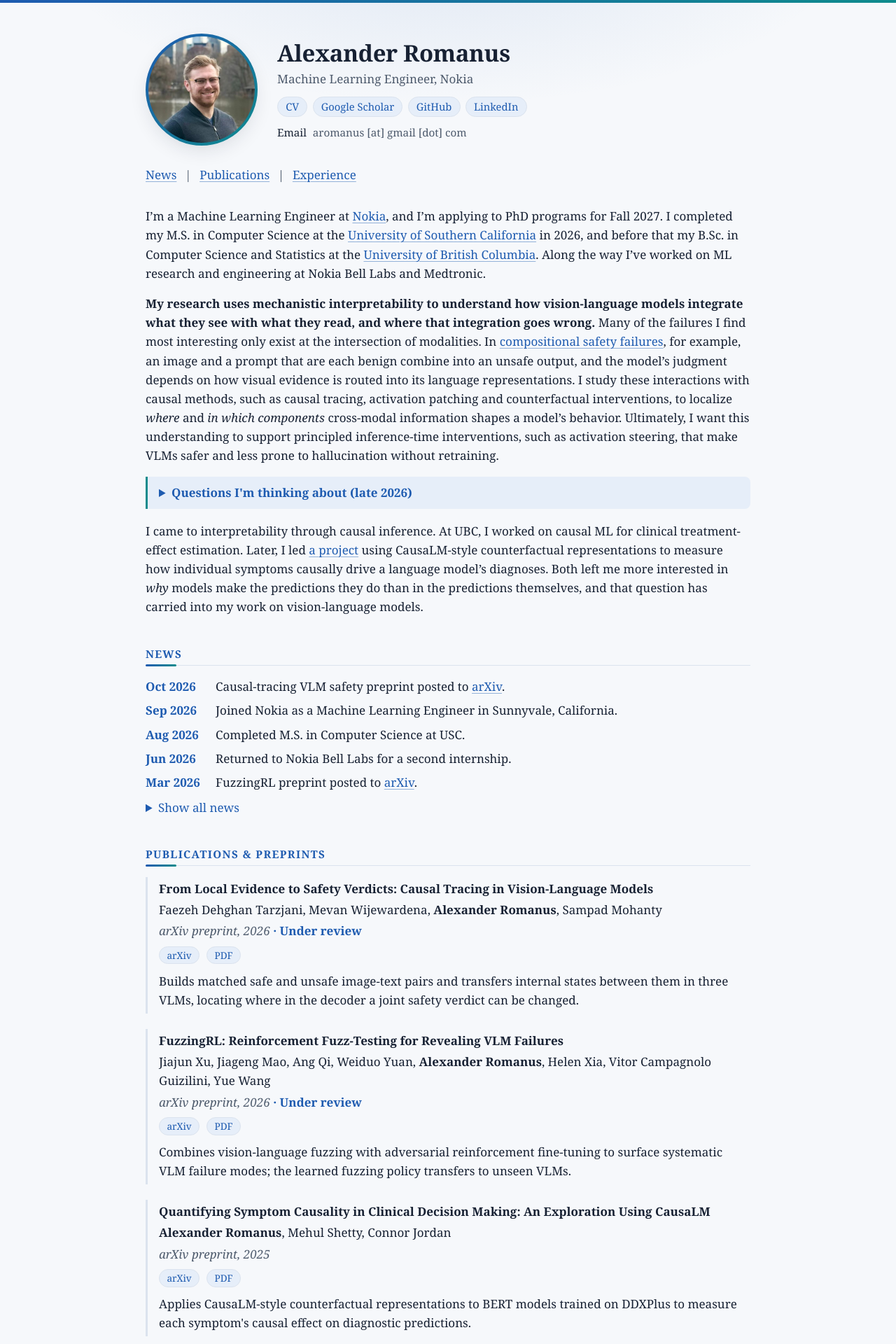
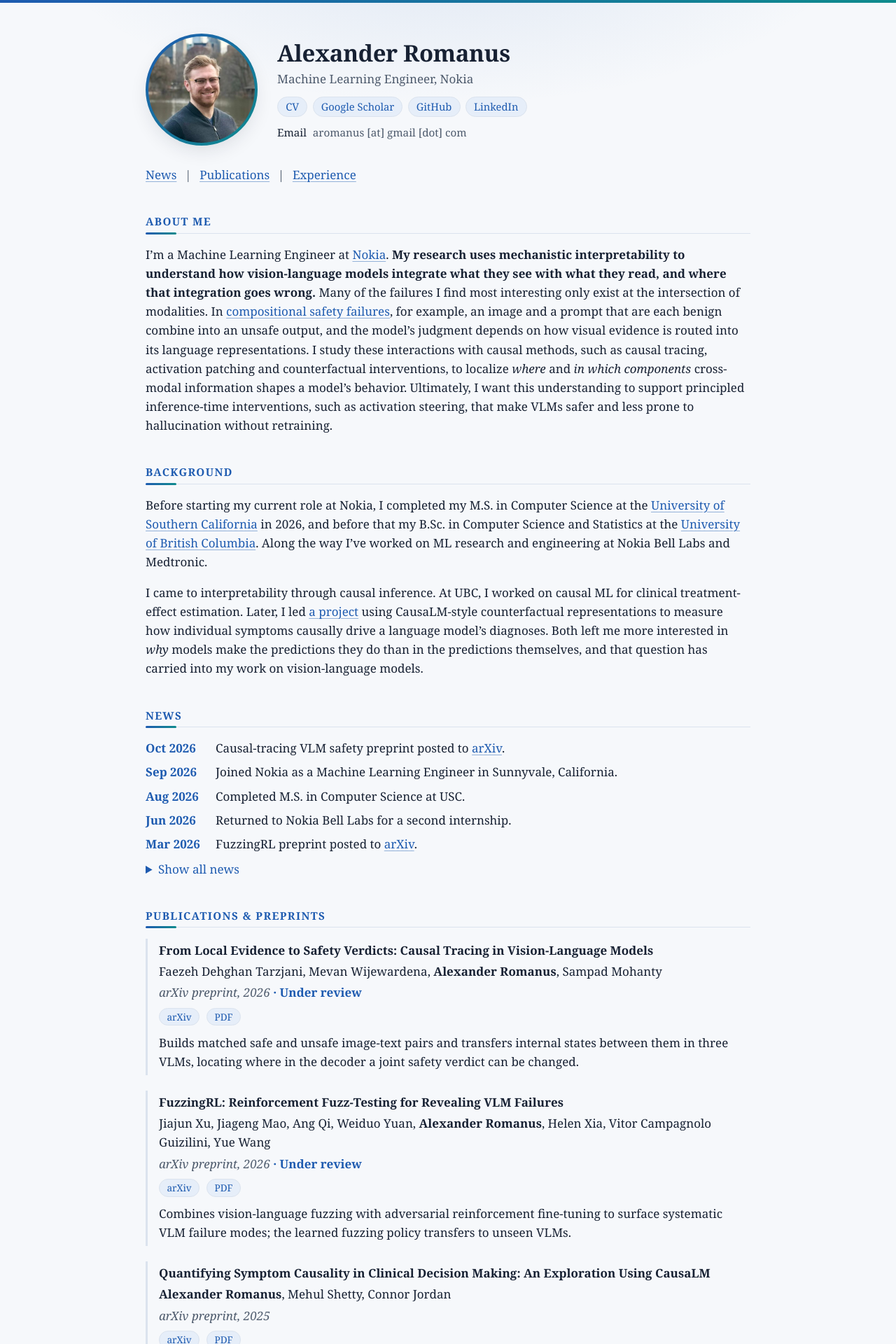
Before and after one commit to Alexr626/alexr626.github.io, a Jekyll site: the page built from index.html, in a window 1280 px wide. Shown: the top 1920 px of the page at 70% size. Built offline with Jekyll 4.4.1, drawn with Linux system fonts in a browser that asks for light colours.

Commit message:
feat: About Me and Background sections
The introduction splits into two named sections, drops the PhD-application line and the questions box. README, AGENTS.md and file comments follow the new includes.

Co-authored-by: Cursor <cursoragent@cursor.com>

```diff
--- a/_config.yml
+++ b/_config.yml
@@ -1,4 +1,5 @@
-# Site settings. Page content lives in _data/ and _includes/intro.md; see README.md.
+# Site settings. Page content lives in _data/, _includes/about.md and
+# _includes/background.md; see README.md.
 
 title: Alexander Romanus
 description: >-
--- a/_data/profile.yml
+++ b/_data/profile.yml
@@ -1,4 +1,5 @@
-# Header, metadata and links. The introduction itself is _includes/intro.md.
+# Header, metadata and links. The About Me and Background text is in
+# _includes/about.md and _includes/background.md.
 #
 # Any value that still contains "[[" is shown on the page as a highlighted
 # placeholder instead of a link, so missing items stay visible.
@@ -8,8 +9,7 @@ name: Alexander Romanus
 author_name: Alexander Romanus
 
 position: Machine Learning Engineer, Nokia
-# Optional line under the position (e.g. "Applying to PhD programs for Fall 2027").
-# Leave empty to hide it; the introduction already says this.
+# Optional line under the position. Leave empty to hide it.
 status: ""
 
 # One-sentence bio used for the meta description and link previews.
--- /dev/null
+++ b/_includes/about.md
@@ -0,0 +1 @@
+I'm a Machine Learning Engineer at [Nokia](https://www.nokia.com/). **My research uses mechanistic interpretability to understand how vision-language models integrate what they see with what they read, and where that integration goes wrong.** Many of the failures I find most interesting only exist at the intersection of modalities. In [compositional safety failures](https://arxiv.org/abs/2610.07514), for example, an image and a prompt that are each benign combine into an unsafe output, and the model's judgment depends on how visual evidence is routed into its language representations. I study these interactions with causal methods, such as causal tracing, activation patching and counterfactual interventions, to localize *where* and *in which components* cross-modal information shapes a model's behavior. Ultimately, I want this understanding to support principled inference-time interventions, such as activation steering, that make VLMs safer and less prone to hallucination without retraining.
--- /dev/null
+++ b/_includes/background.md
@@ -0,0 +1,3 @@
+Before starting my current role at Nokia, I completed my M.S. in Computer Science at the [University of Southern California](https://www.usc.edu/) in 2026, and before that my B.Sc. in Computer Science and Statistics at the [University of British Columbia](https://www.ubc.ca/). Along the way I've worked on ML research and engineering at Nokia Bell Labs and Medtronic.
+
+I came to interpretability through causal inference. At UBC, I worked on causal ML for clinical treatment-effect estimation. Later, I led [a project](https://arxiv.org/abs/2503.19394) using CausaLM-style counterfactual representations to measure how individual symptoms causally drive a language model's diagnoses. Both left me more interested in *why* models make the predictions they do than in the predictions themselves, and that question has carried into my work on vision-language models.
--- a/_includes/intro.md
+++ /dev/null
@@ -1,15 +0,0 @@
-I'm a Machine Learning Engineer at [Nokia](https://www.nokia.com/), and I'm applying to PhD programs for Fall 2027. I completed my M.S. in Computer Science at the [University of Southern California](https://www.usc.edu/) in 2026, and before that my B.Sc. in Computer Science and Statistics at the [University of British Columbia](https://www.ubc.ca/). Along the way I've worked on ML research and engineering at Nokia Bell Labs and Medtronic.
-
-**My research uses mechanistic interpretability to understand how vision-language models integrate what they see with what they read, and where that integration goes wrong.** Many of the failures I find most interesting only exist at the intersection of modalities. In [compositional safety failures](https://arxiv.org/abs/2610.07514), for example, an image and a prompt that are each benign combine into an unsafe output, and the model's judgment depends on how visual evidence is routed into its language representations. I study these interactions with causal methods, such as causal tracing, activation patching and counterfactual interventions, to localize *where* and *in which components* cross-modal information shapes a model's behavior. Ultimately, I want this understanding to support principled inference-time interventions, such as activation steering, that make VLMs safer and less prone to hallucination without retraining.
-
-<details class="questions" markdown="1">
-<summary>Questions I'm thinking about (late 2026)</summary>
-
-- Do VLMs build genuinely shared multimodal representations, or does visual information stay a separable "add-on" to the language model's residual stream?
-- At which layers and components does visual evidence start to change a model's safety or factuality judgment, and how stable is this across model families?
-- How can we tell whether a benchmark is measuring cross-modal reasoning rather than text-only shortcuts?
-- Longer term: can interpretability tools developed for language models carry over to self-supervised, joint-embedding (JEPA-style) world models, whose representations aren't tied to tokens at all?
-
-</details>
-
-I came to interpretability through causal inference. At UBC, I worked on causal ML for clinical treatment-effect estimation. Later, I led [a project](https://arxiv.org/abs/2503.19394) using CausaLM-style counterfactual representations to measure how individual symptoms causally drive a language model's diagnoses. Both left me more interested in *why* models make the predictions they do than in the predictions themselves, and that question has carried into my work on vision-language models.
--- a/assets/css/main.scss
+++ b/assets/css/main.scss
@@ -186,26 +186,9 @@ p { margin: 0 0 1rem; }
 }
 .section-nav span { margin: 0 0.45rem; }
 
-/* Introduction */
-
-.intro { margin-top: 2rem; }
-
-details.questions {
-  margin: 0 0 1.1rem;
-  padding: 0.6rem 1rem;
-  border-left: 3px solid var(--accent-2);
-  border-radius: 0 8px 8px 0;
-  background: var(--tint);
-}
-details summary { cursor: pointer; }
-details.questions summary { color: var(--accent); font-weight: 600; }
-details.questions[open] summary { margin-bottom: 0.5rem; }
-details.questions ul { margin: 0; padding-left: 1.2rem; }
-details.questions li { margin-bottom: 0.4rem; }
-details.questions li::marker { color: var(--accent-2); }
-
 /* News */
 
+details summary { cursor: pointer; }
 .news { list-style: none; margin: 0; padding: 0; }
 .news li {
   display: grid;
--- a/index.html
+++ b/index.html
@@ -4,9 +4,16 @@ layout: default
 {% include header.html %}
 
 <main id="main">
-  <section class="intro" aria-label="Introduction">
-    {% capture intro %}{% include intro.md %}{% endcapture %}
-    {{ intro | markdownify }}
+  <section id="about" aria-labelledby="about-heading">
+    <h2 id="about-heading">About Me</h2>
+    {% capture about %}{% include about.md %}{% endcapture %}
+    {{ about | markdownify }}
+  </section>
+
+  <section id="background" aria-labelledby="background-heading">
+    <h2 id="background-heading">Background</h2>
+    {% capture background %}{% include background.md %}{% endcapture %}
+    {{ background | markdownify }}
   </section>
 
   <section id="news" aria-labelledby="news-heading">
```
Also changed, not shown: AGENTS.md (+12 -6 lines), README.md.
